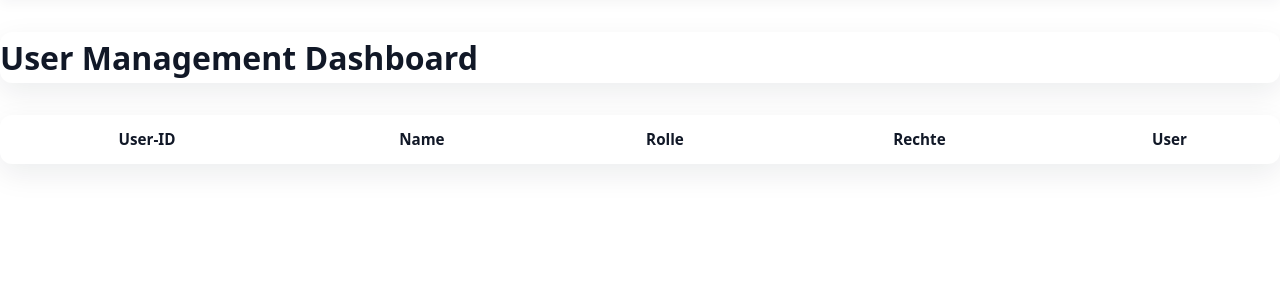
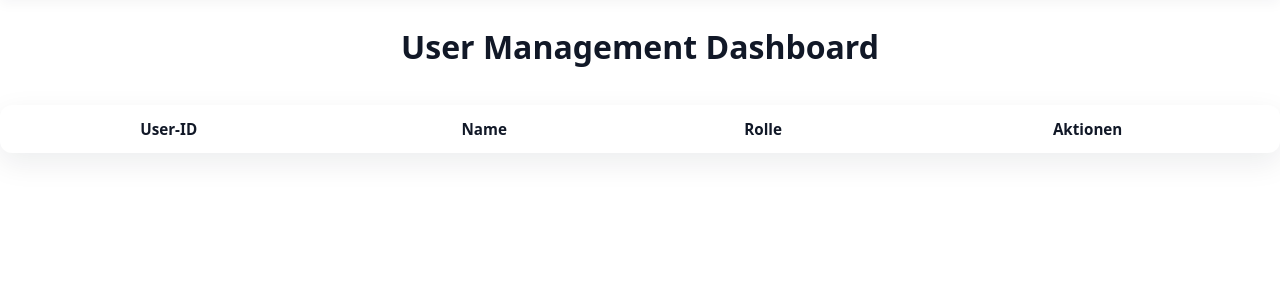
Before and after one commit to esugre/adoptify, a Flask app: page /admin in a window 1280 px wide. Shown: the part 55-355 px from the top of the page. Run offline with Flask 3, Linux system fonts and the light colour scheme; data that the repository does not hold is empty.

Commit message:
add classes for buttons in - admin dashboard - pet_details - pet_new - pet-management

```diff
--- a/app/templates/admin.html
+++ b/app/templates/admin.html
@@ -2,15 +2,14 @@
 {% block title %}Adoptify - Admin-Dashboard{% endblock %}
 {% block content %}
 
-<h1 class="admin-dashboard">User Management Dashboard</h1>
+<h1 class="admin-title">User Management Dashboard</h1>
 
     <table class="admin-dashboard">
         <tr>
             <th>User-ID</th>
             <th>Name</th>
             <th>Rolle</th>
-            <th>Rechte</th>
-            <th>User</th>
+            <th>Aktionen</th>
         </tr>
 
         {% for u in user %}
@@ -18,8 +17,8 @@
             <td>{{ u.user_id }}</td>
             <td>{{ u.name }}</td>
             <td>{{ u.role }}</td>
-            <td><a href="{{ url_for('edit_user', user_id=u.user_id) }}">Bearbeiten</a></td>
-            <td><a href="{{ url_for('delete_user', user_id=u.user_id) }}">Löschen</a></td>
+            <td><a href="{{ url_for('edit_user', user_id=u.user_id) }}" class="card-link">Bearbeiten</a>
+            <a href="{{ url_for('delete_user', user_id=u.user_id) }}" class="card-link">Löschen</a></td>
         </tr>
 
         {% endfor %}
--- a/app/templates/pet_new.html
+++ b/app/templates/pet_new.html
@@ -2,7 +2,7 @@
 {% block title %}Adoptify - Tier anlegen{% endblock %}
 {% block content %}
 
-    <div class="newpet-form">
+    <div class="edit-formular">
 
         <h1>Neues Haustier anlegen</h1>
 
@@ -17,7 +17,7 @@
             <label for="description">Beschreibung:</label><br>
             <textarea id="description" name="description" maxlength="200" rows="5" cols="40"></textarea><br><br>
 
-            <label for="image">Profilbild</label><br>
+            <label for="image" class="file-upload">Datei auswählen</label><br>
             <input type="file" id="image" name="image" accept="image/*"><br>
 
             <button type="submit">Speichern & Zurück</button>
```
Also changed, not shown: app/templates/pet-management.html (+5 -5 lines), app/templates/pet_details.html (+5 -5 lines), 1 other file.
